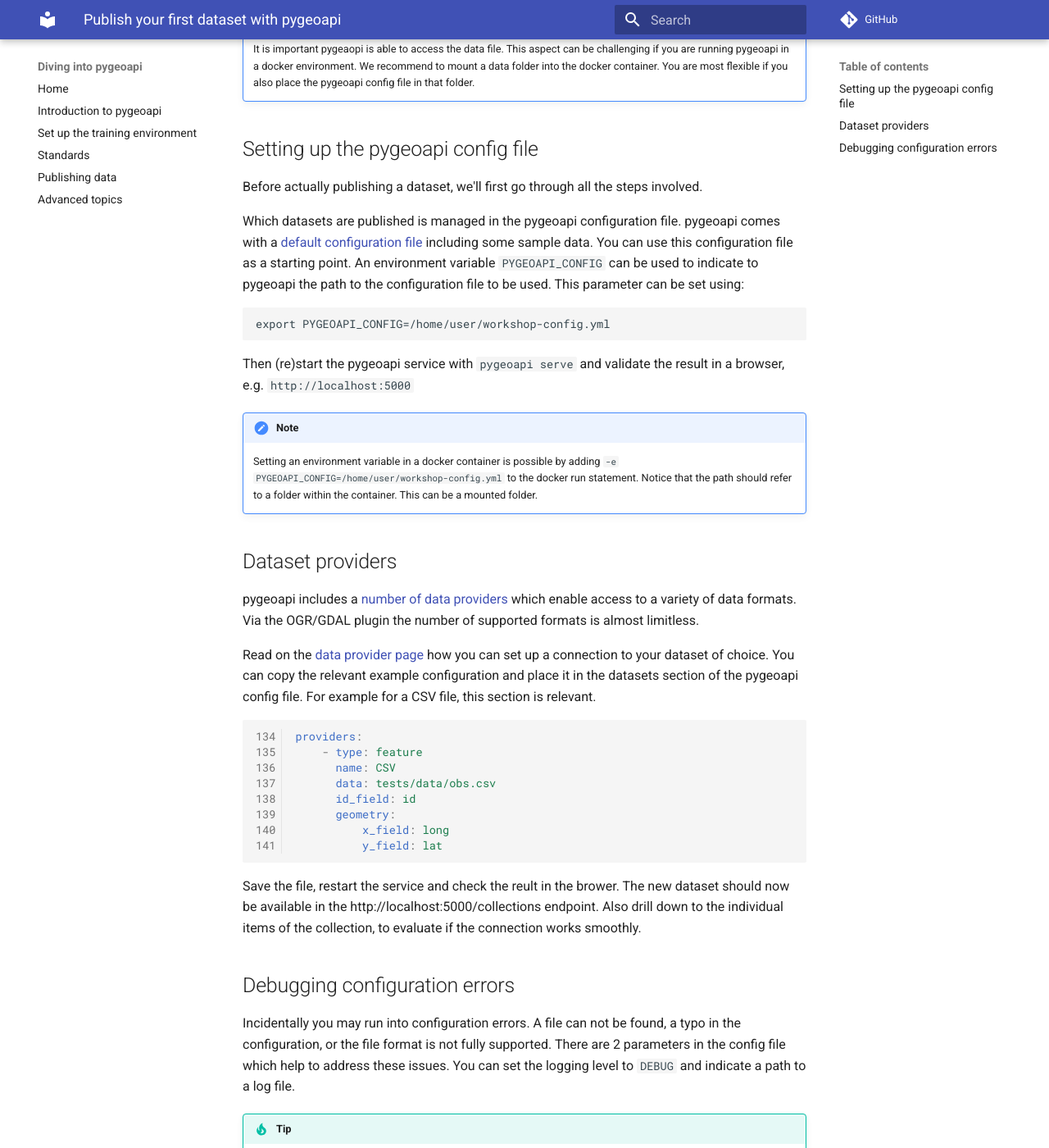
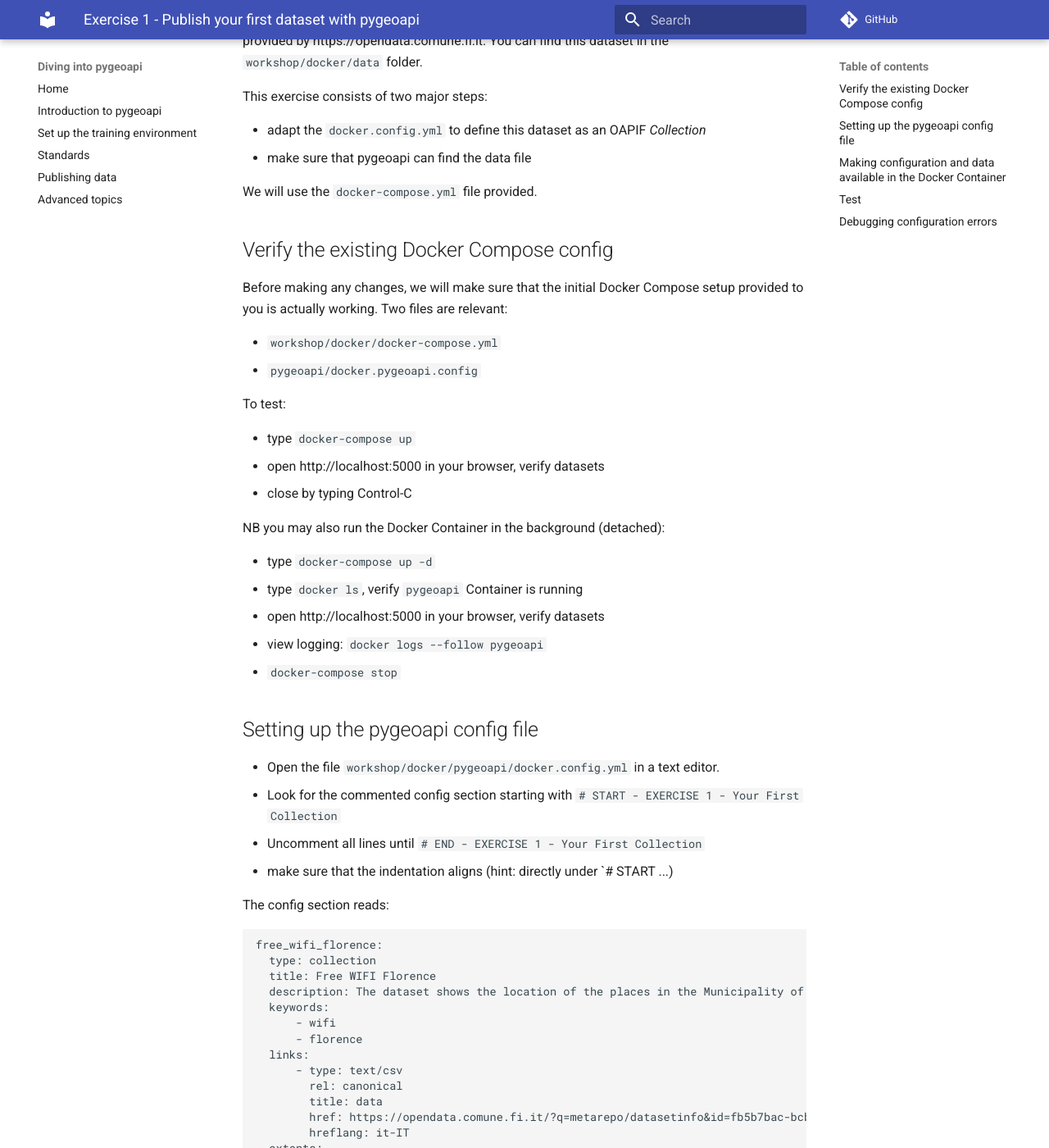
Before and after one commit to geopython/diving-into-pygeoapi, an MkDocs documentation site: the page built from workshop/content/docs/publish/first.md, in a window 1280 px wide and 1400 px high, scrolled down 251 px. Shown: the whole window at 82% size. Built offline with MkDocs 1.6.1 and Material for MkDocs 9.7.7, drawn with Linux system fonts in a browser that asks for light colours; comment, search, counter and statistics services are not loaded; some of the changed text lies outside the part shown.

Commit message:
#44 and #45 facilitate Exercises and relate to texts and configs

````diff
--- a/workshop/content/docs/publish/first.md
+++ b/workshop/content/docs/publish/first.md
@@ -1,58 +1,137 @@
 ---
-title: Publish your first dataset with pygeoapi
+title: Exercise 1 - Publish your first dataset with pygeoapi
 ---
 
-# Publish your first dataset with pygeoapi
+# Exercise 1 - Publish your first dataset with pygeoapi
 
-In this section you are going to publish a vector dataset using pygeoapi. You can use any dataset or select one of the datasets available in the [/tests/data](https://github.com/geopython/pygeoapi/tree/master/tests/data) folder of the pygeoapi repository.
+In this section you are going to publish a vector dataset using `pygeoapi`.
 
-!!! note
+We will use the CSV dataset [free-wifi-florence.csv](https://github.com/geopython/diving-into-pygeoapi/blob/main/workshop/docker/data/free-wifi-florence.csv), free WIFI
+access points in Florence, kindly provided by https://opendata.comune.fi.it.
+You can find this dataset in the `workshop/docker/data` folder.
 
-    It is important pygeaopi is able to access the data file. This aspect can be challenging if you are running pygeoapi in a docker environment. We recommend to mount a data folder into the docker container. You are most flexible if you also place the pygeoapi config file in that folder.
+This exercise consists of two major steps:
+
+* adapt the `docker.config.yml` to define this dataset as an OAPIF *Collection*
+* make sure that pygeoapi can find the data file
+
+We will use the `docker-compose.yml` file provided.
+
+## Verify the existing Docker Compose config
+
+Before making any changes, we will make sure that the initial Docker Compose
+setup provided to you is actually working. Two files are relevant:
+
+* `workshop/docker/docker-compose.yml`
+* `pygeoapi/docker.pygeoapi.config`
+
+To test:
+
+* type `docker-compose up`
+* open http://localhost:5000 in your browser, verify datasets
+* close by typing Control-C
+
+NB you may also run the Docker Container in the background (detached):
+
+* type `docker-compose up -d`
+* type `docker ls`, verify `pygeoapi` Container is running
+* open http://localhost:5000 in your browser, verify datasets
+* view logging: `docker logs --follow pygeoapi`
+* `docker-compose stop`
 
 ## Setting up the pygeoapi config file
 
-Before actually publishing a dataset, we'll first go through all the steps involved.
+* Open the file `workshop/docker/pygeoapi/docker.config.yml` in a text editor.
+* Look for the commented config section starting with `# START - EXERCISE 1 - Your First Collection`
+* Uncomment all lines until `# END - EXERCISE 1 - Your First Collection`
+* make sure that the indentation aligns (hint: directly under `# START ...)
 
-Which datasets are published is managed in the pygeoapi configuration file. pygeoapi comes with a [default configuration file](https://github.com/geopython/pygeoapi/blob/master/pygeoapi-config.yml) including some sample data. You can use this configuration file as a starting point. An environment variable `PYGEOAPI_CONFIG` can be used to indicate to pygeoapi the path to the configuration file to be used. This parameter can be set using:
+The config section reads:
 
-```
-export PYGEOAPI_CONFIG=/home/user/workshop-config.yml
-```
+    free_wifi_florence:
+      type: collection
+      title: Free WIFI Florence
+      description: The dataset shows the location of the places in the Municipality of Florence where a free wireless internet connection service (Wifi) is available.
+      keywords:
+          - wifi
+          - florence
+      links:
+          - type: text/csv
+            rel: canonical
+            title: data
+            href: https://opendata.comune.fi.it/?q=metarepo/datasetinfo&id=fb5b7bac-bcb0-4326-9388-7e3f3d671d71
+            hreflang: it-IT
+      extents:
+          spatial:
+              bbox: [11, 43.6, 11.4, 43.9]
+              crs: http://www.opengis.net/def/crs/OGC/1.3/CRS84
+      providers:
+          - type: feature
+            name: CSV
+            data: /data/free-wifi-florence.csv
+            id_field: name-it
+            geometry:
+                x_field: lon
+                y_field: lat
 
-Then (re)start the pygeoapi service with `pygeoapi serve` and validate the result in a browser, e.g. `http://localhost:5000`
+The most relevant part is the `providers` section. Here we define a *CSV Provider*,
+pointing the file path to the `/data` directory we will mount (see next) from the local
+dir into the Docker Container above. As a CSV is not a spatial file, we tell `pygeoapi`
+that the longitude and latitude (x,y) is mapped from the columns `lon` and `lat`.
 
-!!! note
+!!! Tip
 
-    Setting an environment variable in a docker container is possible by adding `-e PYGEOAPI_CONFIG=/home/user/workshop-config.yml` to the docker run statement. Notice that the path should refer to a folder within the container. This can be a mounted folder.
+    To learn more about the `pygeoapi` configuration syntax and conventions see
+    the [relevant chapter in the documentation](https://docs.pygeoapi.io/en/latest/configuration.html).
 
-## Dataset providers
+!!! Tip
 
-pygeoapi includes a [number of data providers](https://docs.pygeoapi.io/en/latest/data-publishing/ogcapi-features.html#providers) which enable access to a variety of data formats. Via the OGR/GDAL plugin the number of supported formats is almost limitless.
+    pygeoapi includes a [number of data providers](https://docs.pygeoapi.io/en/latest/data-publishing/ogcapi-features.html#providers) which enable access to a variety of data formats. Via the OGR/GDAL plugin the number of supported formats is almost limitless.
+    Read on the [data provider page](https://docs.pygeoapi.io/en/latest/data-publishing/ogcapi-features.html#providers) how you can set up a connection to your dataset of choice. You can always copy a relevant example configuration and place it in the datasets section of the pygeoapi config file for your future project.
 
-Read on the [data provider page](https://docs.pygeoapi.io/en/latest/data-publishing/ogcapi-features.html#providers) how you can set up a connection to your dataset of choice. You can copy the relevant example configuration and place it in the datasets section of the pygeoapi config file. For example for a CSV file, this section is relevant.
+## Making configuration and data available in the Docker Container
 
-``` {.yaml linenums="134"}
-providers:
-    - type: feature
-      name: CSV
-      data: tests/data/obs.csv
-      id_field: id
-      geometry:
-          x_field: long
-          y_field: lat
-```
+As the Docker Container, here named `pygeoapi`, cannot directly access files on your
+local host system, we will use *Docker Volume Mounts*. This can be defined
+in the `docker-compose.yml` file:
 
-Save the file, restart the service and check the reult in the brower. The new dataset should now be available in the http://localhost:5000/collections endpoint. Also drill down to the individual items of the collection, to evaluate if the connection works smoothly.
+* open the file `workshop/docker/docker-compose.yml`
+* look for the commented section `# Exercise 1 - `
+* uncomment that line  `- ./data:/data`
+
+The relevant lines read:
+
+    volumes:
+      - ./pygeoapi/docker.config.yml:/pygeoapi/local.config.yml
+      - ./data:/data # Exercise 1 - Ready to pull data from here
+
+The local `./pygeoapi/docker.config.yml` file was already mounted. Now
+we have also mounted (made available) the entire local directory `./data`.
+
+## Test
+
+Moment of truth!
+
+* start by typing `docker-compose up`
+* observe logging output
+* if no errors: open http://localhost:5000
+* look for the Free WIFI Collection
+* browse through the collection
 
 ## Debugging configuration errors
 
-Incidentally you may run into configuration errors. A file can not be found, a typo in the configuration, or the file format is not fully supported. There are 2 parameters in the config file which help to address these issues. You can set the logging level to `DEBUG` and indicate a path to a log file.
+Incidentally you may run into various errors, breifly discussed here:
+
+* A file can not be found, a typo in the configuration,
+* the file format is not fully supported.
+
+* There are 2 parameters in the config file which help to address these issues.
+You can set the logging level to `DEBUG` and indicate a path to a log file.
 
 !!! tip
 
-    On docker, set the path of the logfile to the mounted folder, so you can easilty access it from your host system. You can also view the console logs from your docker container using `docker logs {container}`
+    On docker, set the path of the logfile to the mounted folder, so you can easily access it from your host system. You can also view the console logs from your docker container using `docker logs --follow pygoapi`
 
 !!! tip
 
-    Errors related to file paths likely happen at incidental setup. However they can also happen at unexpected moments, resulting in a broken service. Products like [GeoHealthCheck](https://github.com/geopython/GeoHealthCheck) aim to detect this type of unexpected errors. The OGC APi Features test in GeoHealthCheck polls the availability of the service at intervals
+    Errors related to file paths likely happen at incidental setup. However they can also happen at unexpected moments, resulting in a broken service. Products like [GeoHealthCheck](https://github.com/geopython/GeoHealthCheck) aim to detect this type of unexpected errors. The OGC APi Features test in GeoHealthCheck polls the availability of the service at intervals.
````
Also changed, not shown: workshop/content/docs/publish/index.md (+8 -7 lines), 2 other files.
